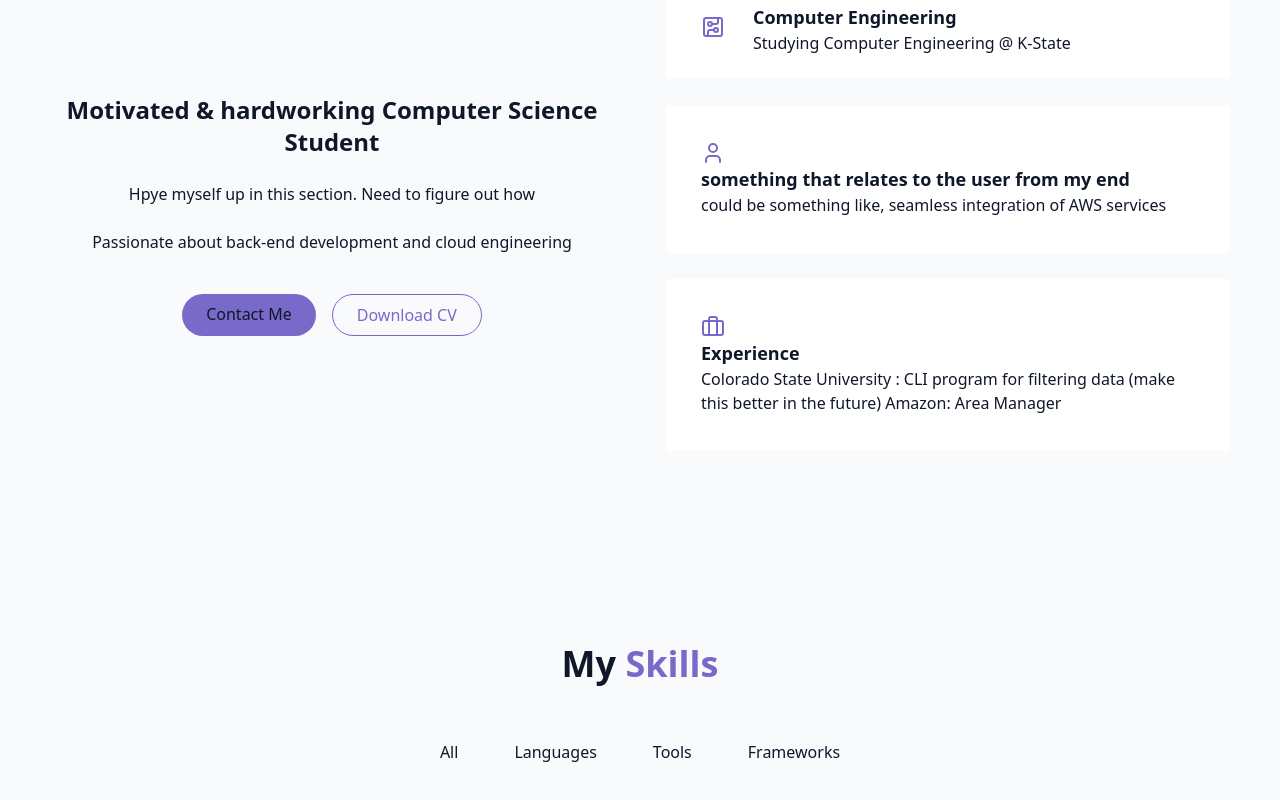
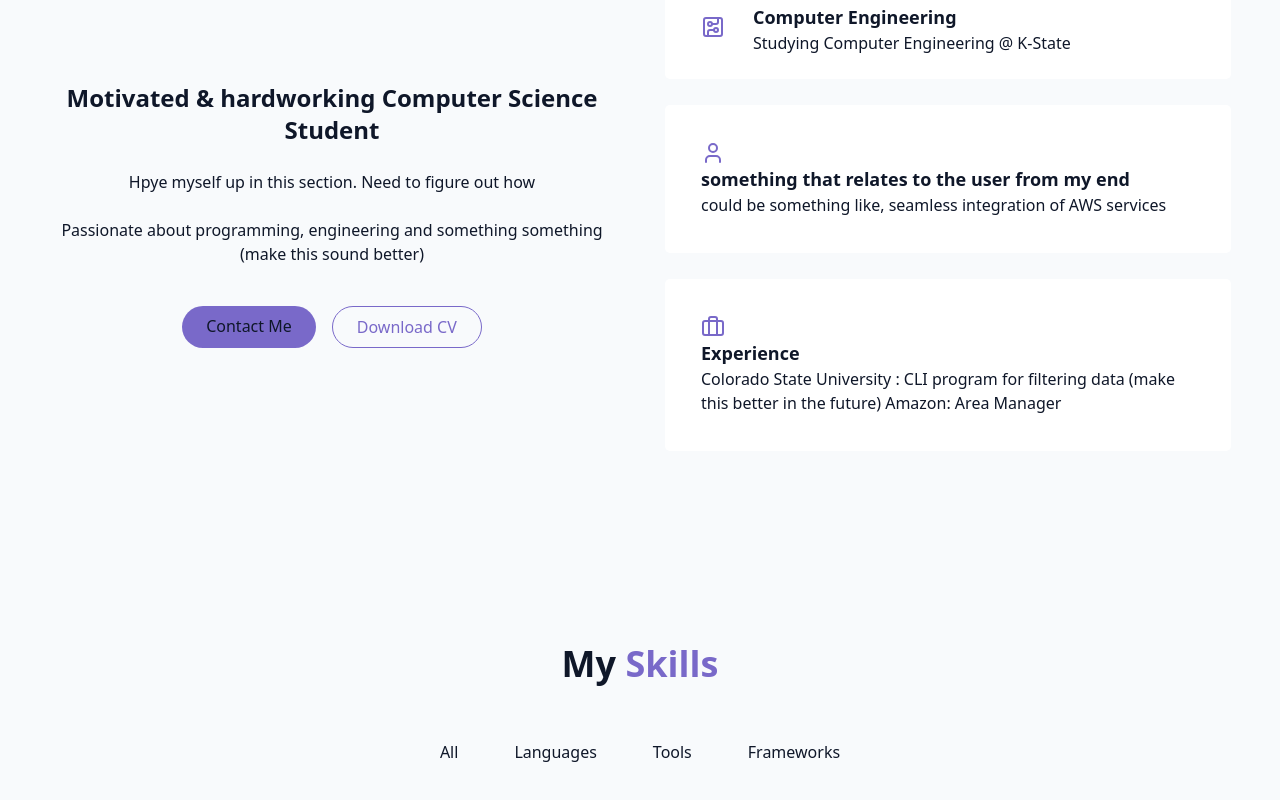
Before and after one commit to torres-80/beautiful-react-tailwind-portfolio, a React (Vite) app: page / in a window 1280 px wide. Shown: the part 1006-1806 px from the top of the page. Built offline with nearby package versions, Linux system fonts and the light colour scheme.

Commit message:
Changed AboutSection

```diff
--- a/src/components/AboutSection.jsx
+++ b/src/components/AboutSection.jsx
@@ -22,7 +22,8 @@ export const AboutSection = () => {
 
             <p className="text-muted-foreground">
               {" "}
-              Passionate about back-end development and cloud engineering
+              Passionate about programming, engineering and something something
+              (make this sound better)
             </p>
 
             <div className="flex flex-col sm:flex-row gap-4 pt-4 justify-center">
```
